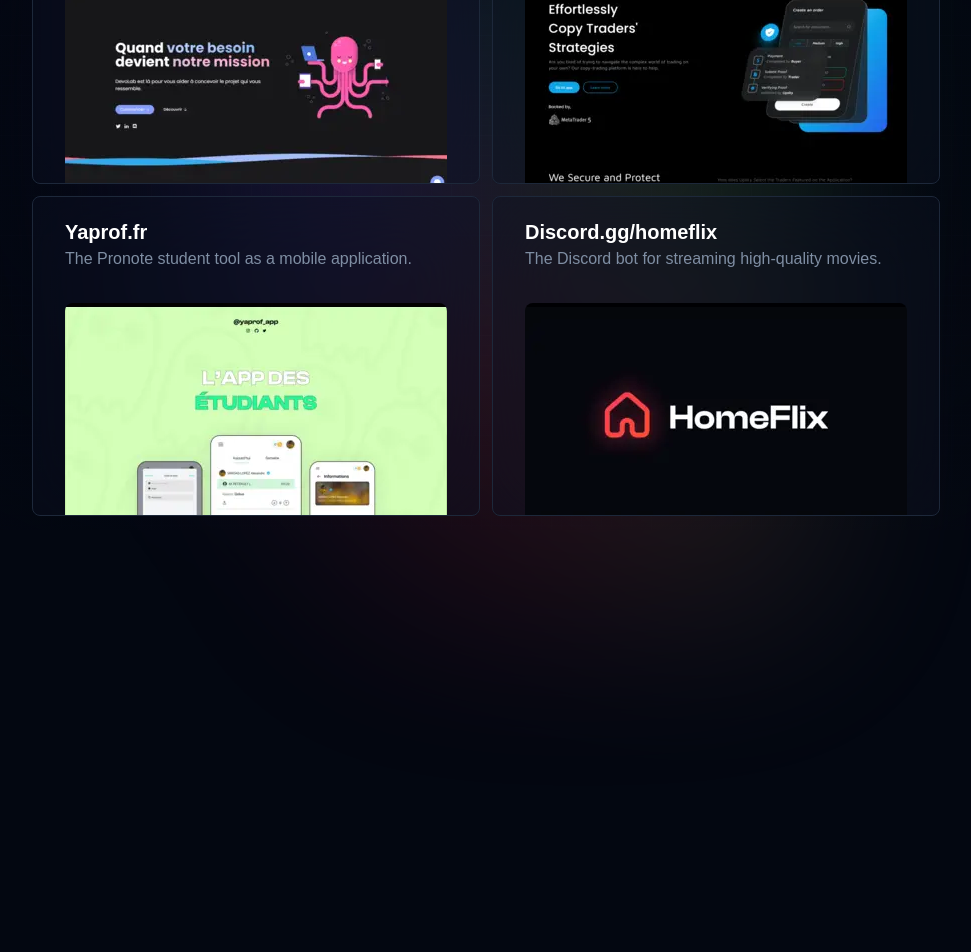
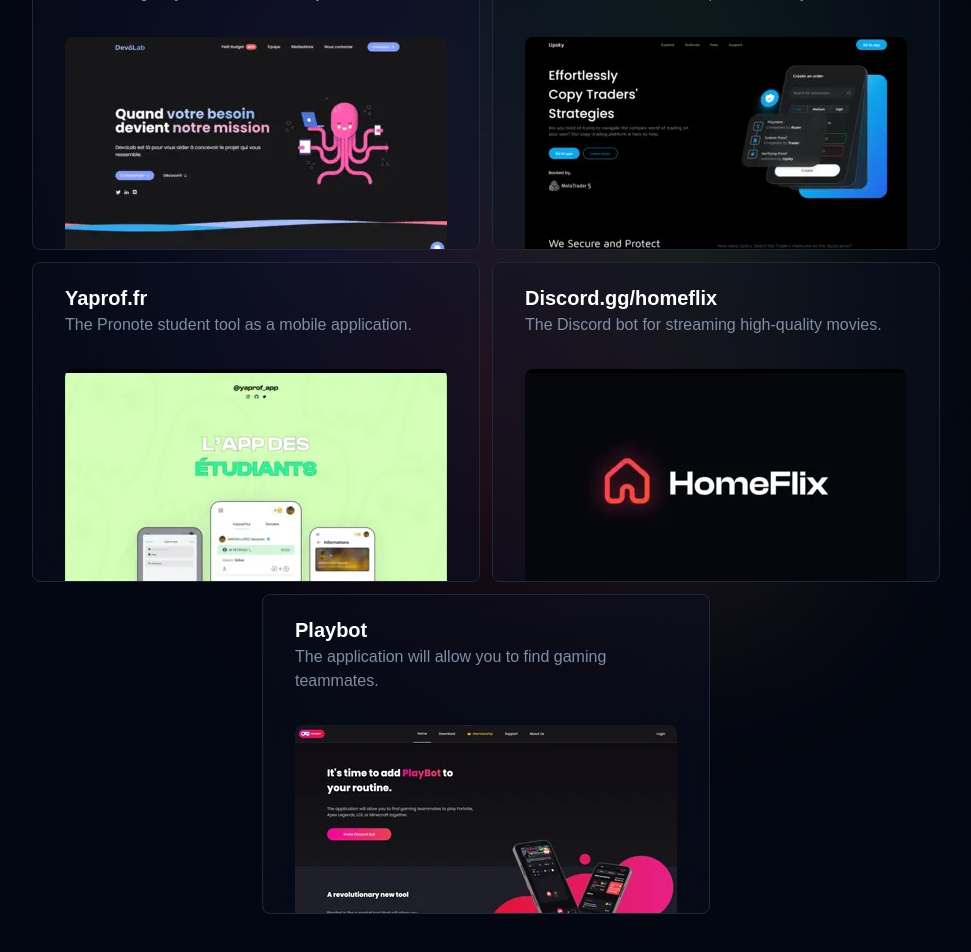
Before and after one commit to alexandre-vl/alexvl.fr, a Vue app: page / in a window 1280 px wide. Shown: the part 270-1222 px from the top of the page, without its empty margins (154-1125 px from the left). Before the commit the page ends 800 px from the top, so only its background shows below. Built offline with nearby package versions, Linux system fonts and the light colour scheme; a web font is replaced by a local one.

Commit message:
[ADD] Playbot + fix bugs

```diff
--- a/src/App.vue
+++ b/src/App.vue
@@ -1,5 +1,5 @@
 <template>
-    <header class="h-full lg:h-screen py-20 lg:py-0 w-full flex items-center justify-center gap-2 px-5 z-10">
+    <header class="h-full min-h-full lg:min-h-screen py-20 lg:pb-20 w-full flex items-center justify-center gap-2 px-5 z-10">
         <div class="w-fit flex flex-col gap-10">
             <div class="flex items-center justify-center flex-col gap-2">
                 <RouterLink to="/" >
--- a/src/views/Home.vue
+++ b/src/views/Home.vue
@@ -2,7 +2,8 @@
 <template>
     <main>
         <div class="flex gap-3 items-center flex-wrap w-full justify-center max-w-6xl h-fit">
-            <a href="https://www.devolab.net" target="_blank" alt="DevoLab Alexandre VARGAS LOPEZ" class="px-8 pt-5 rounded-lg border-[1px] border-input bg-card cursor-pointer hover:border-secondary hover:shadow-2xl transition-all flex flex-col gap-8 h-80 w-full md:w-[28rem] overflow-hidden bg-opacity-40 backdrop-blur-2xl">
+            <TransitionGroup name="slide-up">
+                <a v-if="loaded" href="https://www.devolab.net" target="_blank" alt="DevoLab Alexandre VARGAS LOPEZ" class="px-8 pt-5 rounded-lg border-[1px] border-input bg-card cursor-pointer hover:border-secondary hover:shadow-2xl transition-all flex flex-col gap-8 h-80 w-full md:w-[28rem] overflow-hidden bg-opacity-40 backdrop-blur-2xl">
                     <div class="flex gap-4 items-center">
                         <div class="flex flex-col">
                             <h1 class="text-white">Devolab.net</h1>
@@ -13,7 +14,7 @@
                         <img width="382" height="222" alt="Website Github" loading="lazy" src="@/assets/screenshot/devolab.net.webp" class="w-96 h-full object-cover rounded-t-lg" />
                     </div>
                 </a>
-            <a href="https://upsky.io" target="_blank" alt="Upsky Alexandre VARGAS LOPEZ" class="px-8 pt-5 rounded-lg border-[1px] border-input bg-card cursor-pointer hover:border-secondary hover:shadow-2xl transition-all flex flex-col gap-8 h-80 w-full md:w-[28rem] overflow-hidden bg-opacity-40 backdrop-blur-2xl">
+                <a v-if="loaded" href="https://upsky.io" target="_blank" alt="Upsky Alexandre VARGAS LOPEZ" class="px-8 pt-5 rounded-lg border-[1px] border-input bg-card cursor-pointer hover:border-secondary hover:shadow-2xl transition-all flex flex-col gap-8 h-80 w-full md:w-[28rem] overflow-hidden bg-opacity-40 backdrop-blur-2xl">
                     <div class="flex gap-4 items-center">
                         <div class="flex flex-col">
                             <h1 class="text-white">Upsky.io</h1>
@@ -24,7 +25,7 @@
                         <img width="382" height="222" alt="Website Github" loading="lazy" src="@/assets/screenshot/upsky.io.webp" class="w-96 h-full object-cover rounded-t-lg" />
                     </div>
                 </a>
-            <a href="https://yaprof.fr" target="_blank" alt="Yaprof Alexandre VARGAS LOPEZ" class="px-8 pt-5 rounded-lg border-[1px] border-input bg-card cursor-pointer hover:border-secondary hover:shadow-2xl transition-all flex flex-col gap-8 h-80 w-full md:w-[28rem] overflow-hidden bg-opacity-40 backdrop-blur-2xl">
+                <a v-if="loaded" href="https://yaprof.fr" target="_blank" alt="Yaprof Alexandre VARGAS LOPEZ" class="px-8 pt-5 rounded-lg border-[1px] border-input bg-card cursor-pointer hover:border-secondary hover:shadow-2xl transition-all flex flex-col gap-8 h-80 w-full md:w-[28rem] overflow-hidden bg-opacity-40 backdrop-blur-2xl">
                     <div class="flex gap-4 items-center">
                         <div class="flex flex-col">
                             <h1 class="text-white">Yaprof.fr</h1>
@@ -35,7 +36,7 @@
                         <img width="382" height="222" alt="Website Github" loading="lazy" src="@/assets/screenshot/yaprof.webp" class="w-96 h-full object-cover rounded-t-lg" />
                     </div>
                 </a>
-            <a href="https://discord.gg/homeflix" target="_blank" alt="Homeflix Alexandre VARGAS LOPEZ" class="px-8 pt-5 rounded-lg border-[1px] border-input bg-card cursor-pointer hover:border-secondary hover:shadow-2xl transition-all flex flex-col gap-8 h-80 w-full md:w-[28rem] overflow-hidden bg-opacity-40 backdrop-blur-2xl">
+                <a v-if="loaded" href="https://discord.gg/homeflix" target="_blank" alt="Homeflix Alexandre VARGAS LOPEZ" class="px-8 pt-5 rounded-lg border-[1px] border-input bg-card cursor-pointer hover:border-secondary hover:shadow-2xl transition-all flex flex-col gap-8 h-80 w-full md:w-[28rem] overflow-hidden bg-opacity-40 backdrop-blur-2xl">
                     <div class="flex gap-4 items-center">
                         <div class="flex flex-col">
                             <h1 class="text-white">Discord.gg/homeflix</h1>
@@ -46,6 +47,18 @@
                         <img width="382" height="222" alt="Website Github" loading="lazy" src="@/assets/screenshot/homeflix.webp" class="w-96 h-full object-cover rounded-t-lg" />
                     </div>
                 </a>
+                <a v-if="loaded" href="" target="_blank" alt="Playbot Alexandre VARGAS LOPEZ" class="px-8 pt-5 rounded-lg border-[1px] border-input bg-card cursor-pointer hover:border-secondary hover:shadow-2xl transition-all flex flex-col gap-8 h-80 w-full md:w-[28rem] overflow-hidden bg-opacity-40 backdrop-blur-2xl">
+                    <div class="flex gap-4 items-center">
+                        <div class="flex flex-col">
+                            <h1 class="text-white">Playbot</h1>
+                            <p class="text-muted-foreground">The application will allow you to find gaming teammates.</p>
+                        </div>
+                    </div>
+                    <div class="flex items-center justify-center w-full h-full">
+                        <img width="382" height="222" alt="Website playbot" loading="lazy" src="@/assets/screenshot/pb.webp" class="w-96 h-full object-cover rounded-t-lg" />
+                    </div>
+                </a>
+            </TransitionGroup>
         </div>
     </main>
 </template>
@@ -55,7 +68,8 @@
 export default {
     data() {
         return {
-            discord_user: null
+            discord_user: null,
+            loaded: false
         }
     },
     methods: {
@@ -80,7 +94,7 @@
         }
     },
     async mounted() {
-
+        this.loaded = true
     }
 
 }
```
Also changed, not shown: src/assets/screenshot/pb.webp (added). Lines whose indentation alone changed are shown as unchanged.
